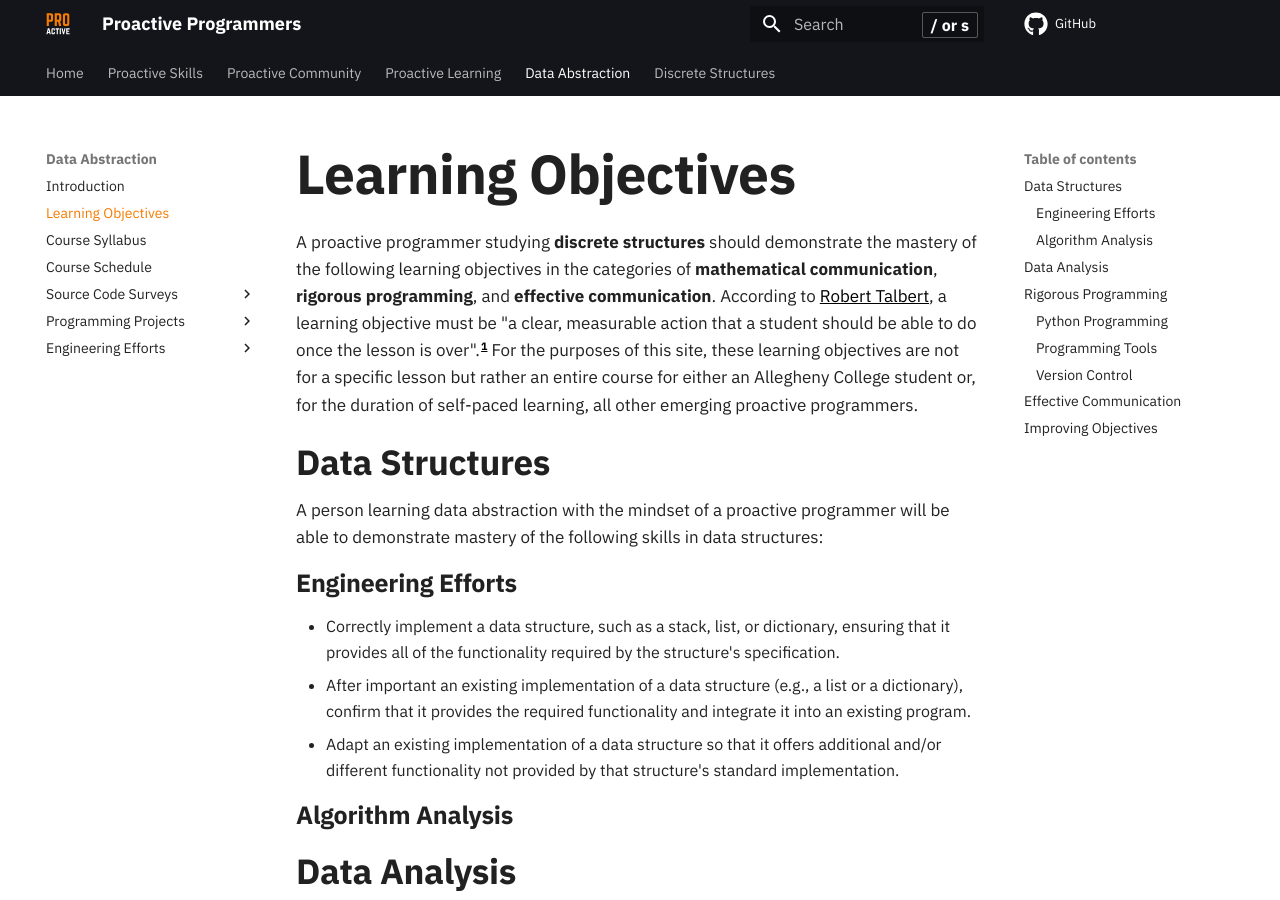
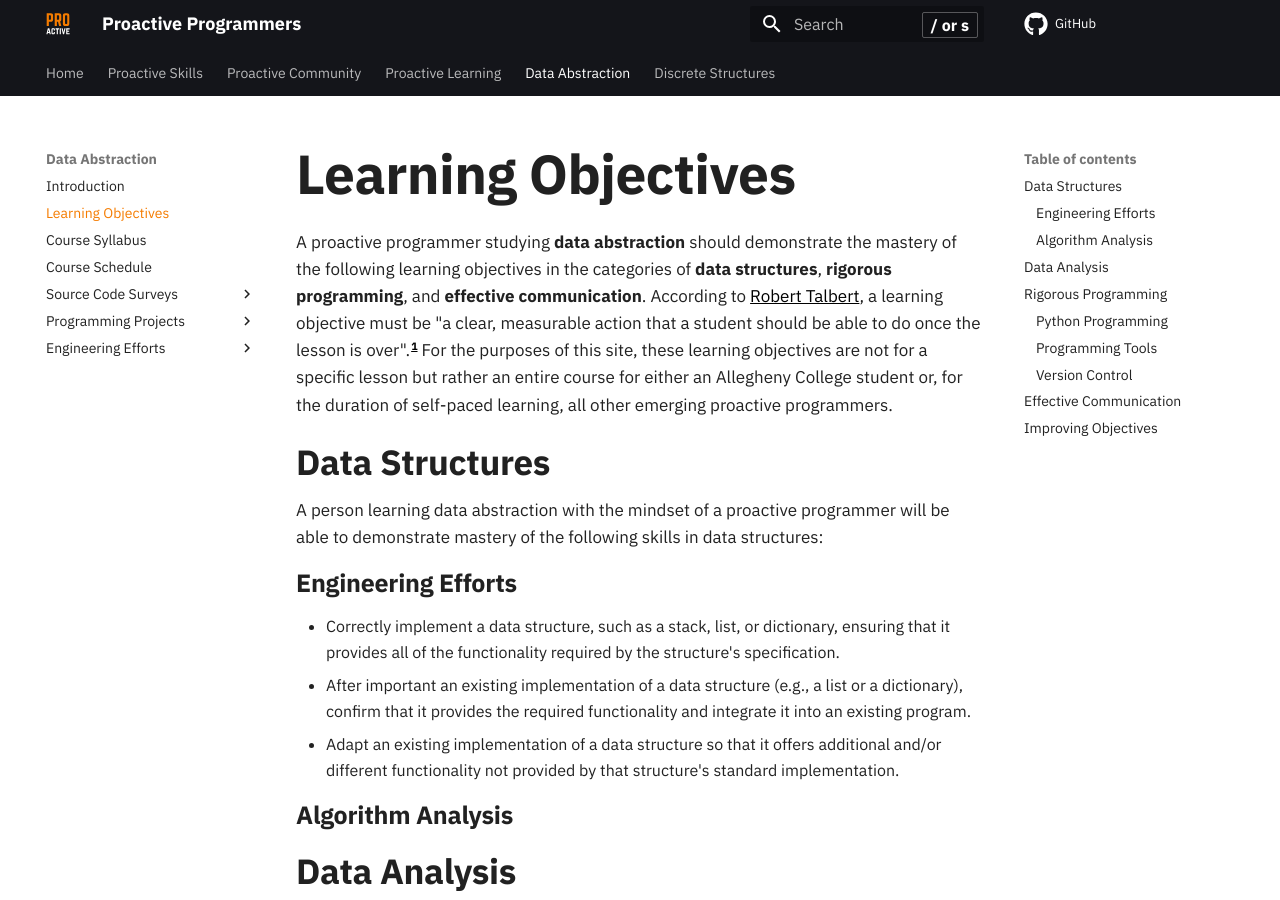
Before and after one commit to ProactiveProgrammers/www.proactiveprogrammers.com, an MkDocs documentation site: the page built from docs/data-abstraction/learning-objectives-data-abstraction.md, in a window 1280 px wide and 900 px high. Built offline with MkDocs 1.6.1 and Material for MkDocs 9.7.7, drawn with Linux system fonts in a browser that asks for light colours; comment, search, counter and statistics services are not loaded.

Commit message:
fix: Use correct text labels in learning-objectives-data-abstraction.

```diff
--- a/includes/objectives/learning-objectives-data-abstraction.md
+++ b/includes/objectives/learning-objectives-data-abstraction.md
@@ -1,6 +1,6 @@
-A proactive programmer studying **discrete structures** should demonstrate the
-mastery of the following learning objectives in the categories of **mathematical
-communication**, **rigorous programming**, and **effective communication**.
+A proactive programmer studying **data abstraction** should demonstrate the
+mastery of the following learning objectives in the categories of **data
+structures**, **rigorous programming**, and **effective communication**.
 According to [Robert Talbert](https://rtalbert.org/), a learning objective must
 be "a clear, measurable action that a student should be able to do once the
 lesson is over".[^1] For the purposes of this site, these learning objectives
```
